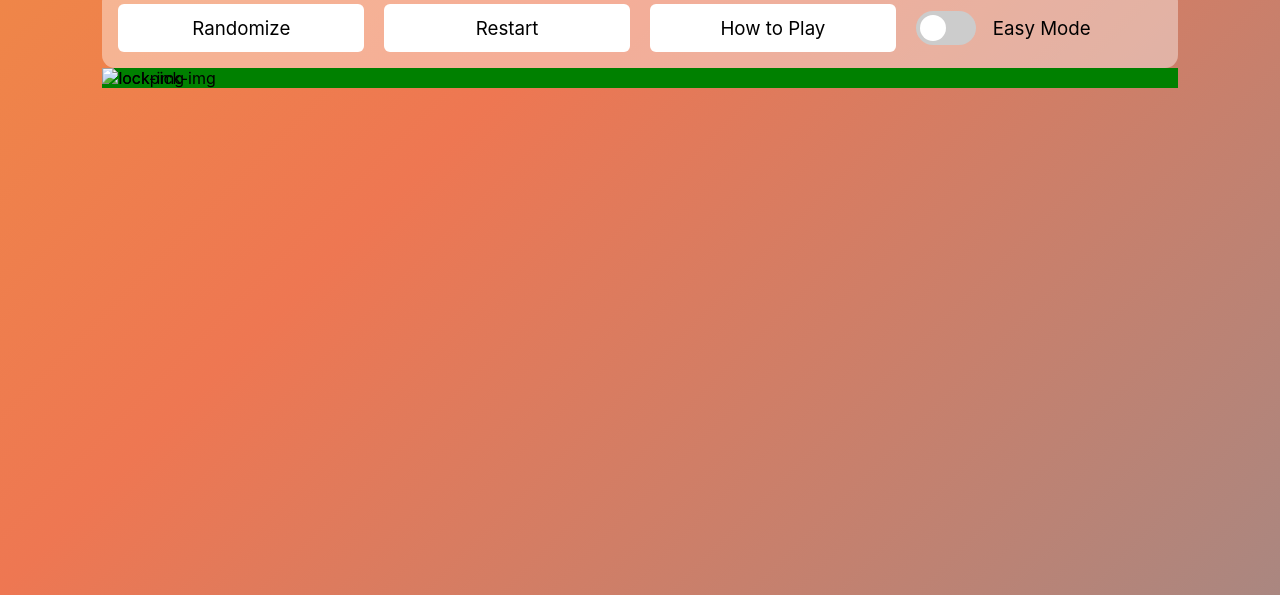
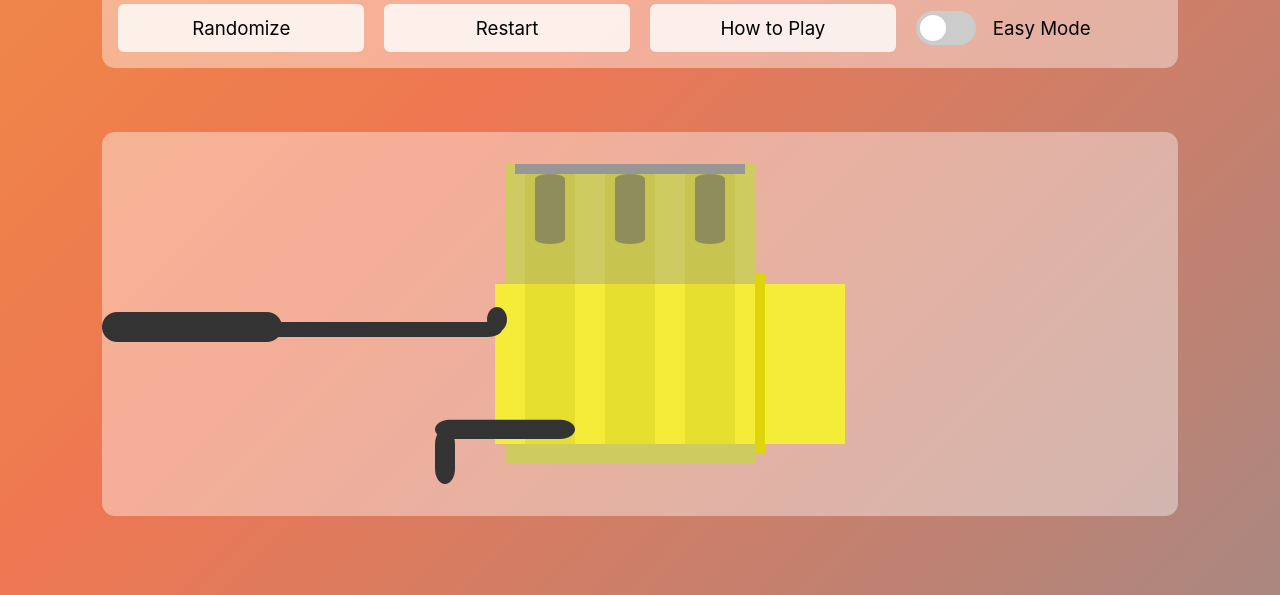
Before and after one commit to mbolinas/Lockpicking-Simulator, a plain HTML site: page index.html in a window 1280 px wide. Shown: the part 205-800 px from the top of the page. Drawn offline with nearby package versions, Linux system fonts and the light colour scheme.

Commit message:
added images and positioning, button styles

```diff
--- a/index.css
+++ b/index.css
@@ -13,6 +13,7 @@
 }
 
 .game-title{
+    color: white;
     font-size: 3.33rem;
     padding-top: 8vh;
     padding-bottom: 8vh;
@@ -32,18 +33,26 @@
 
 
 .lockpick-container{
-    background-color: green;
+    margin-top: 8vh;
+    background-color: rgba(255,255,255,.4);
+    border-radius: 13px;
+    padding-top: 4vh;
+    padding-bottom: 4vh;
+    width: 100%;
+    display: flex;
+    align-items: center;
+    justify-content: center;
 }
 
 
 
 .image-lock{
-    position: absolute;
-    width: 600px;
+    height: 100%;
 }
 
 .image-lockpick{
-    width: 400px;
+    position: absolute;
+    left: 8vw;
 }
 
 
@@ -148,6 +157,15 @@
 
 button{
     padding: 10px;
+    background-color: rgba(255,255,255,.8);
+    border-radius: 6px;
+    transition: box-shadow .3s, background-color .2s;
+}
+button:hover{
+    box-shadow: 0 2px 6px 4px rgba(0,0,0,.15);
+}
+button:active{
+    color: black;
     background-color: white;
-    border-radius: 6px;
+    box-shadow: 0 2px 6px 4px rgba(0,0,0,.45);
 }
--- a/index.html
+++ b/index.html
@@ -41,8 +41,8 @@
             </div>
         </div>
         <div class='lockpick-container'>
-            <img class='image-lock' alt='lock-img' />
-            <img class='image-lockpick' alt='lockpick-img' />
+            <img class='image-lock' src='./lock.png' alt='lock-img' />
+            <img class='image-lockpick' src='./pick.png' alt='lockpick-img' />
         </div>
     </div>
 
```
